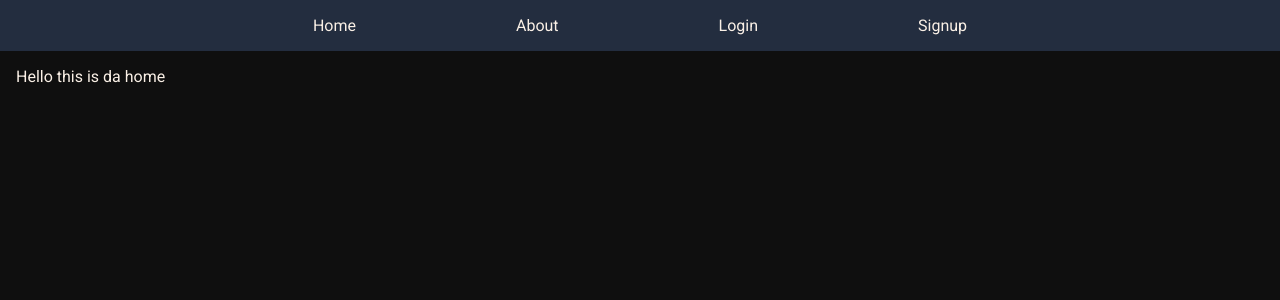
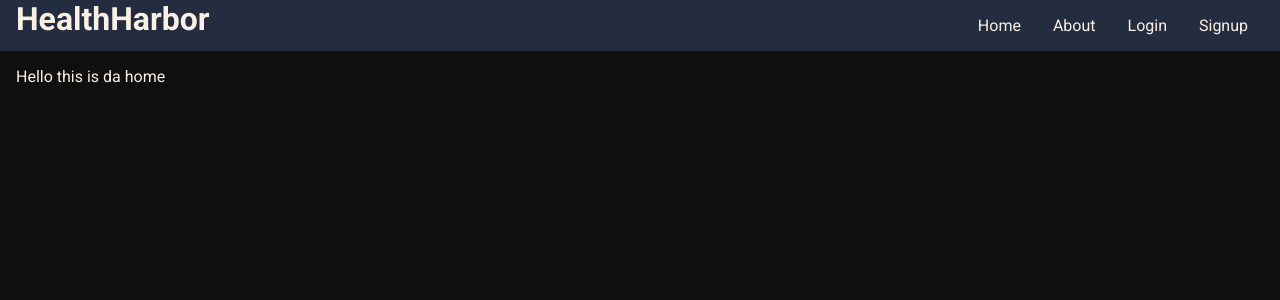
Before and after one commit to AshishNarne/HealthHarbor, a Flask app: page / in a window 1280 px wide. Shown: the top 300 px of the page. Run offline with Flask 3, Linux system fonts and the light colour scheme.

Commit message:
Add title to header and align nav right

```diff
--- a/src/static/styles.css
+++ b/src/static/styles.css
@@ -27,22 +27,37 @@ main {
     padding: 1rem;
 }
 
+header {
+    background-color: var(--clr-accent1);
+    display: flex;
+    flex-direction: row;
+    justify-content: space-between;
+}
+
+header > * {
+    margin: 0 1rem;
+}
+
 nav {
-    background-color: var(--clr-accent1);
     margin: 0;
     padding: 1rem;
+    justify-self: flex-end;
 }
 
 nav > ul {
     display: flex;
     flex-direction: row;
     align-items: center;
-    justify-content: center;
+    justify-content: flex-end;
     list-style-type: none;
 }
 
 nav > ul > li {
-    margin: 0 5rem;
+    margin: 0 1rem;
+}
+
+nav a:hover {
+    color: var(--clr-accent3);
 }
 
 nav a {
--- a/src/templates/base.html
+++ b/src/templates/base.html
@@ -12,7 +12,10 @@
     </title>
 </head>
 <body>
-    {% include '_navigation.html'   %}
+    <header>
+        <h1>HealthHarbor</h1>
+        {% include '_navigation.html' %}
+    </header>
     <main>
         {% block content %}
         {% endblock %}
```
